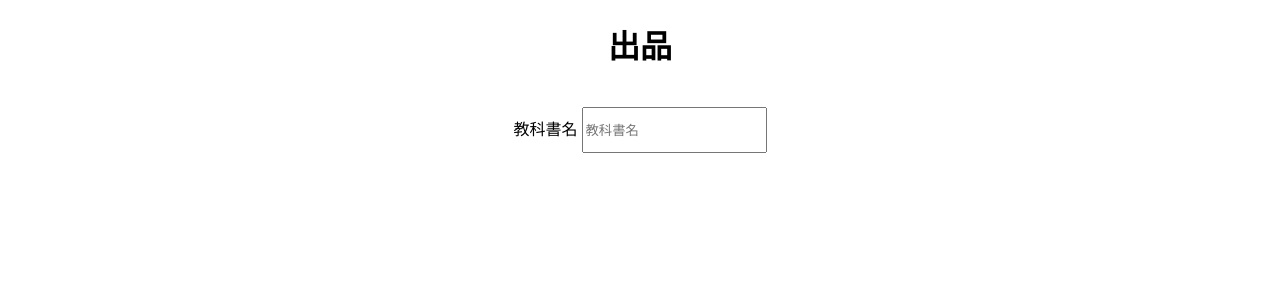
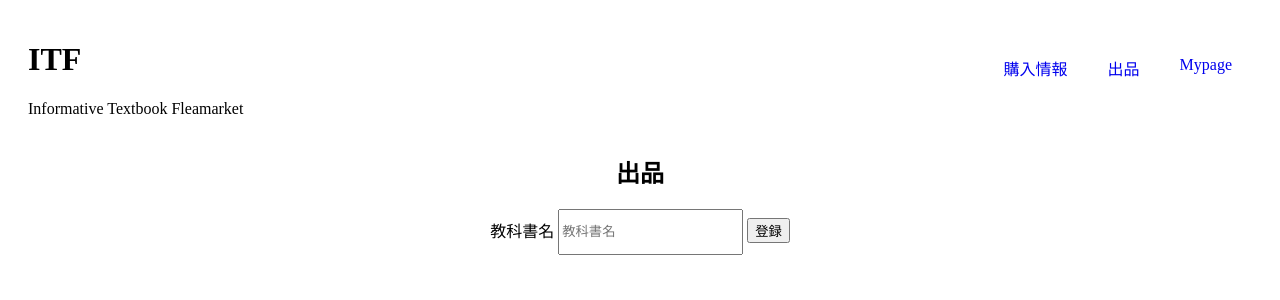
Before and after one commit to enpitut2023/ITF, a Flask app: page /exhibit in a window 1280 px wide. Shown: the top 300 px of the page. Run offline with Flask 3, Linux system fonts and the light colour scheme.

Commit message:
出品ページ更新

```diff
--- a/static/css/exhibit.css
+++ b/static/css/exhibit.css
@@ -1,4 +1,4 @@
-h1 {
+h2 {
   text-align: center;
 }
 
@@ -6,11 +6,27 @@ form {
   text-align: center;
 }
 
-.name,.place,.time{
-  margin-top: 40px;
-}
-
 .book {
   height: 40px;
 
 }
+
+.menu{
+  display: flex;
+  justify-content: space-around;
+}
+
+.header{
+  display: flex;
+  justify-content: space-between;
+  margin: 20px;
+}
+
+li{
+  margin: 20px;
+  list-style: none;
+}
+
+a {
+  text-decoration: none
+}
--- a/templates/exhibit.html
+++ b/templates/exhibit.html
@@ -7,11 +7,25 @@
   <link rel="stylesheet" href="/static/css/exhibit.css">
 </head>
 <body>
-  <h1>出品</h1>
+  <div class="header">
+    <div class="title">
+      <h1>ITF</h1>
+      <p>Informative Textbook Fleamarket</p>
+    </div>
+
+      <ul class="menu">
+        <li><a href="#">購入情報</a></li>
+        <li><a href="/exhibit">出品</a></li>
+        <li><a href="/mypage">Mypage</a></li>
+      </ul>
+    </div>
+
+  <h2>出品</h2>
   <form action="POST">
     <div class="name">
       <label>教科書名</label>
       <input type="text" class="book" placeholder="教科書名">
+      <input type="submit" class="btn-submit" value="登録">
     </div>
 
   </form>
```
